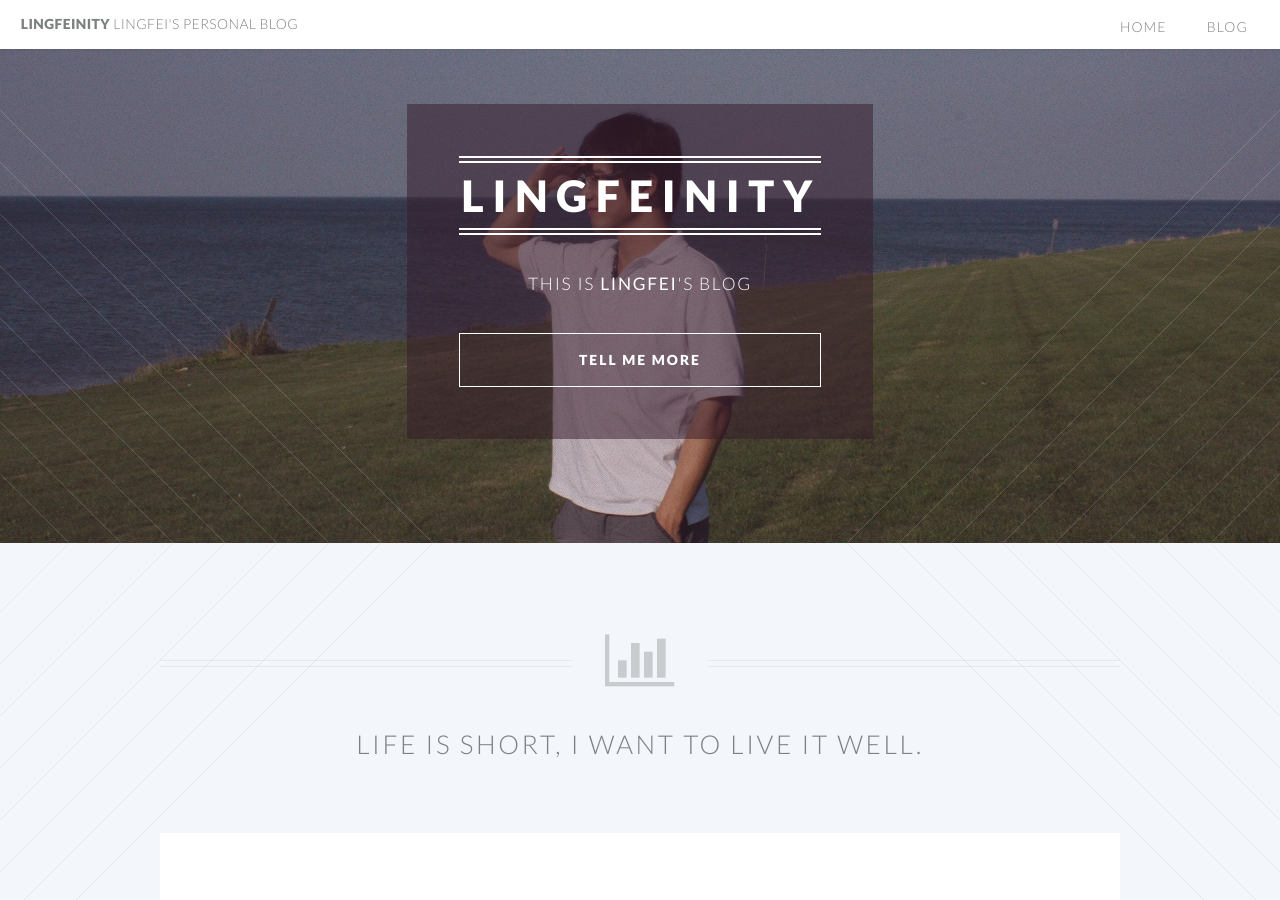
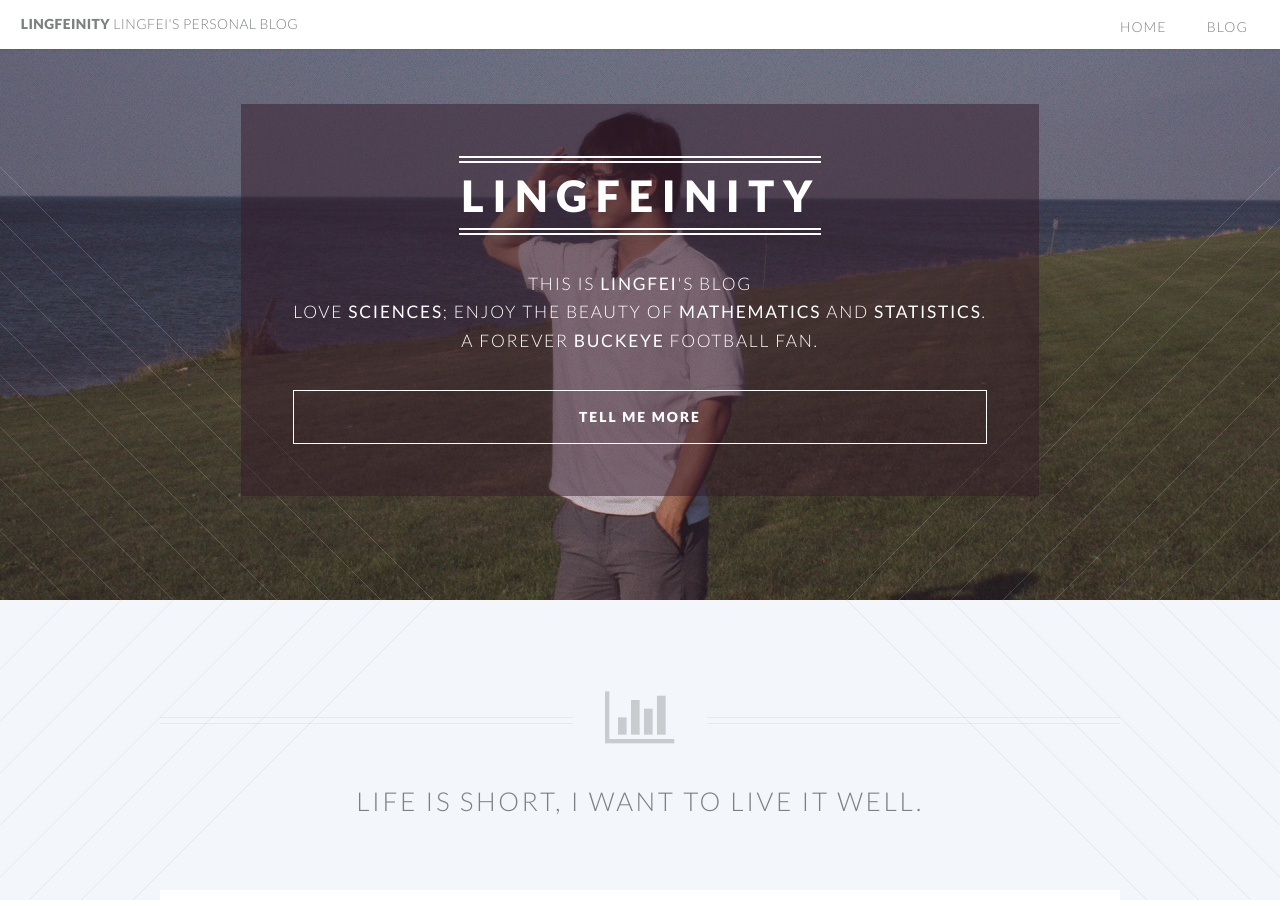
Before and after one commit to lfcui/lfcui.github.io, a Jekyll site: the page built from index.html, in a window 1280 px wide and 900 px high. Built offline with Jekyll 4.4.1, drawn with Linux system fonts in a browser that asks for light colours.

Commit message:
modified bannaer

```diff
--- a/_includes/banner.html
+++ b/_includes/banner.html
@@ -12,8 +12,9 @@
         <header>
             <h2> Lingfeinity</h2>
         </header>
-        <p>This is <strong>Lingfei</strong>'s blog
-  </p>
+        <p>This is <strong>Lingfei</strong>'s blog </p>
+        <p>Love <strong>Sciences</strong>; Enjoy the beauty of <strong>Mathematics</strong> and <strong>Statistics</strong>. <p>
+        <p>A forever <strong>Buckeye</strong> Football Fan.   </p>
         <footer>
             <ul class="buttons vertical">
                 <li><a href="#main" class="button fit scrolly">Tell Me More</a></li>
```
Also changed, not shown: 2 other files.
